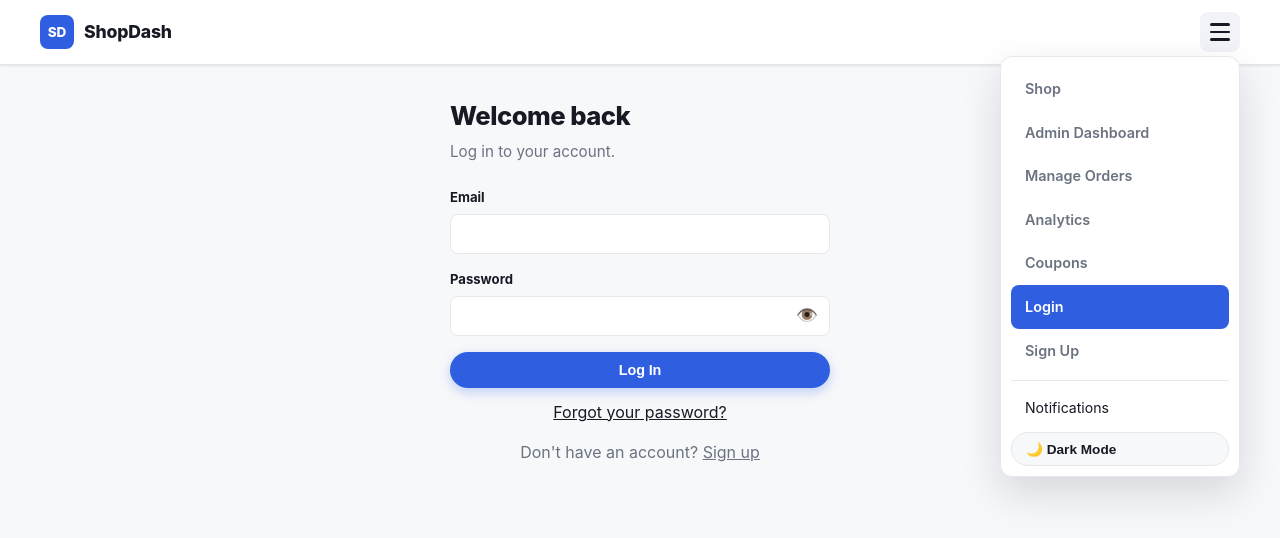
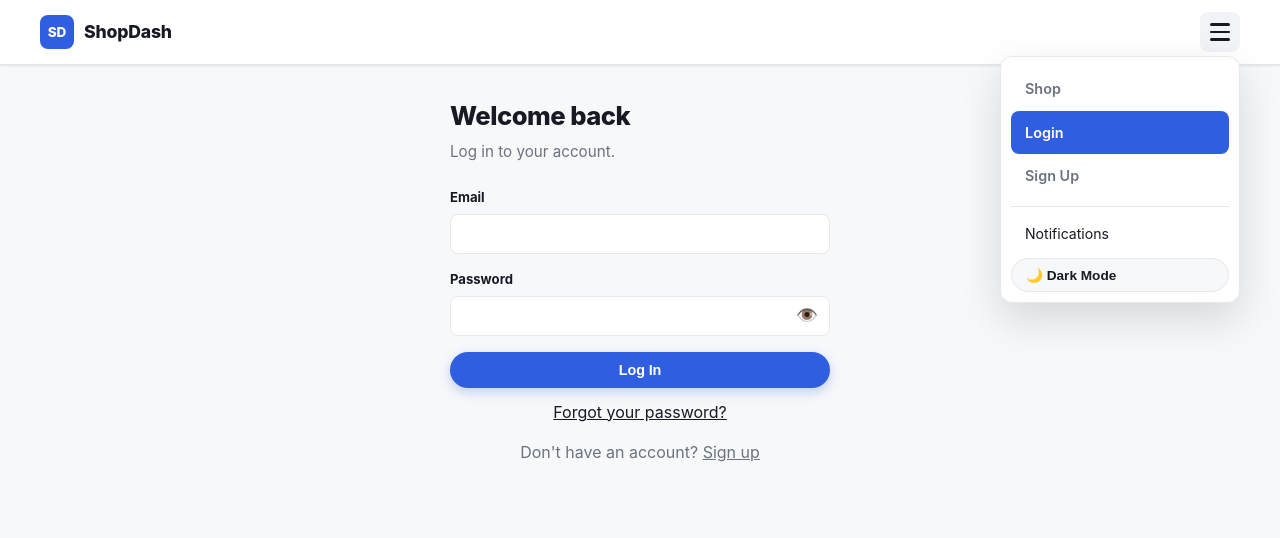
Before and after one commit to hussnainmughal123/Mern-e-commerce-, a React (Vite) app in the folder frontend/: page /login in a window 1280 px wide. Both pictures are taken after a click on the button "Toggle menu". Shown: the top 538 px of the page. Built offline with nearby package versions, Linux system fonts and the light colour scheme; no server answers.

Commit message:
Add admin links conditionally based on user role

```diff
--- a/frontend/src/components/Navbar.jsx
+++ b/frontend/src/components/Navbar.jsx
@@ -9,6 +9,9 @@ const Navbar = ({ theme, onToggleTheme, isLoggedIn, onLogout }) => {
   const cart = useCart();
   const wishlist = useWishlist();
   const [menuOpen, setMenuOpen] = useState(false);
+
+  const currentUser = JSON.parse(localStorage.getItem('user') || 'null');
+  const isAdmin = currentUser?.role === 'admin';
 
   const handleLogout = () => {
     onLogout();
@@ -51,6 +54,9 @@ const Navbar = ({ theme, onToggleTheme, isLoggedIn, onLogout }) => {
             <NavLink to="/" end className={({ isActive }) => (isActive ? 'active' : '')} onClick={closeMenu}>
               Shop
             </NavLink>
+
+            {isAdmin && (
+              <>
                 <NavLink to="/admin" className={({ isActive }) => (isActive ? 'active' : '')} onClick={closeMenu}>
                   Admin Dashboard
                 </NavLink>
@@ -63,6 +69,9 @@ const Navbar = ({ theme, onToggleTheme, isLoggedIn, onLogout }) => {
                 <NavLink to="/admin/coupons" className={({ isActive }) => (isActive ? 'active' : '')} onClick={closeMenu}>
                   Coupons
                 </NavLink>
+              </>
+            )}
+
             {isLoggedIn && (
               <>
                 <NavLink to="/wishlist" className={({ isActive }) => (isActive ? 'active' : '')} onClick={closeMenu}>
```
Lines whose indentation alone changed are shown as unchanged.
